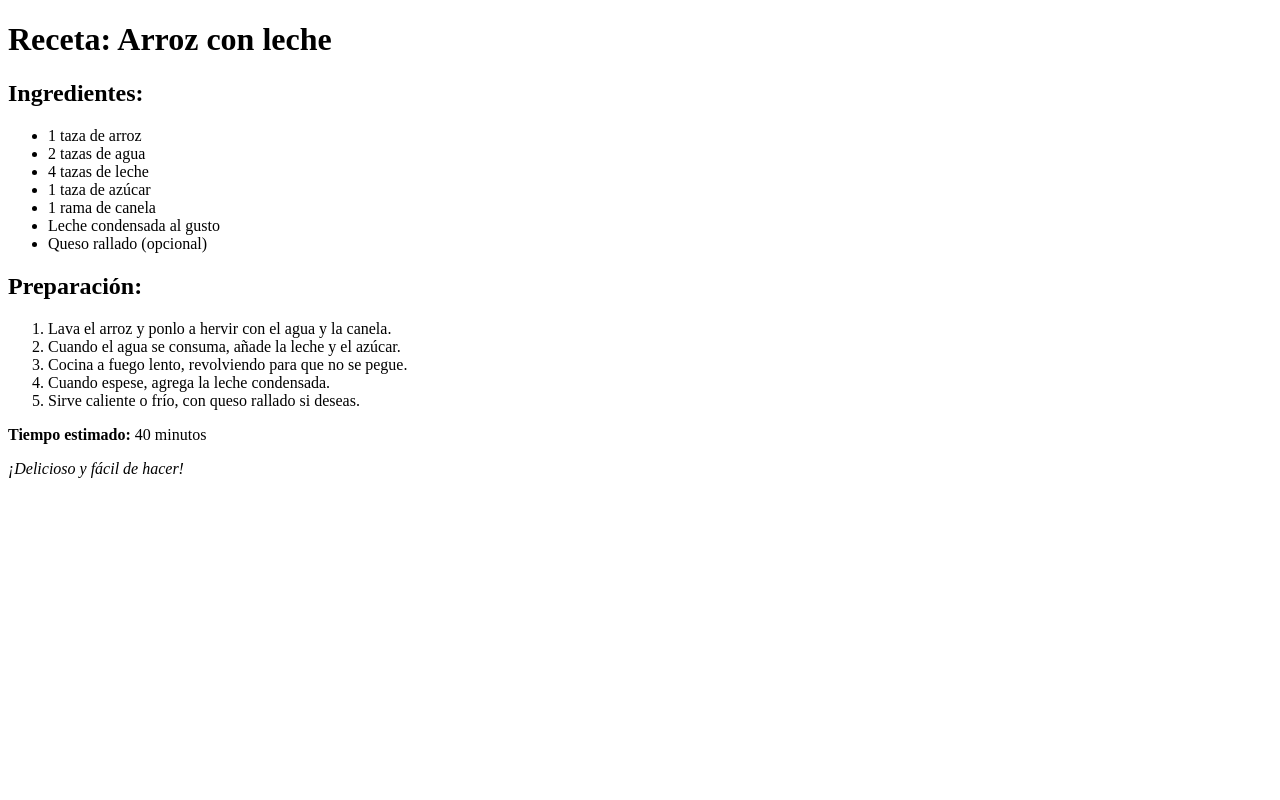
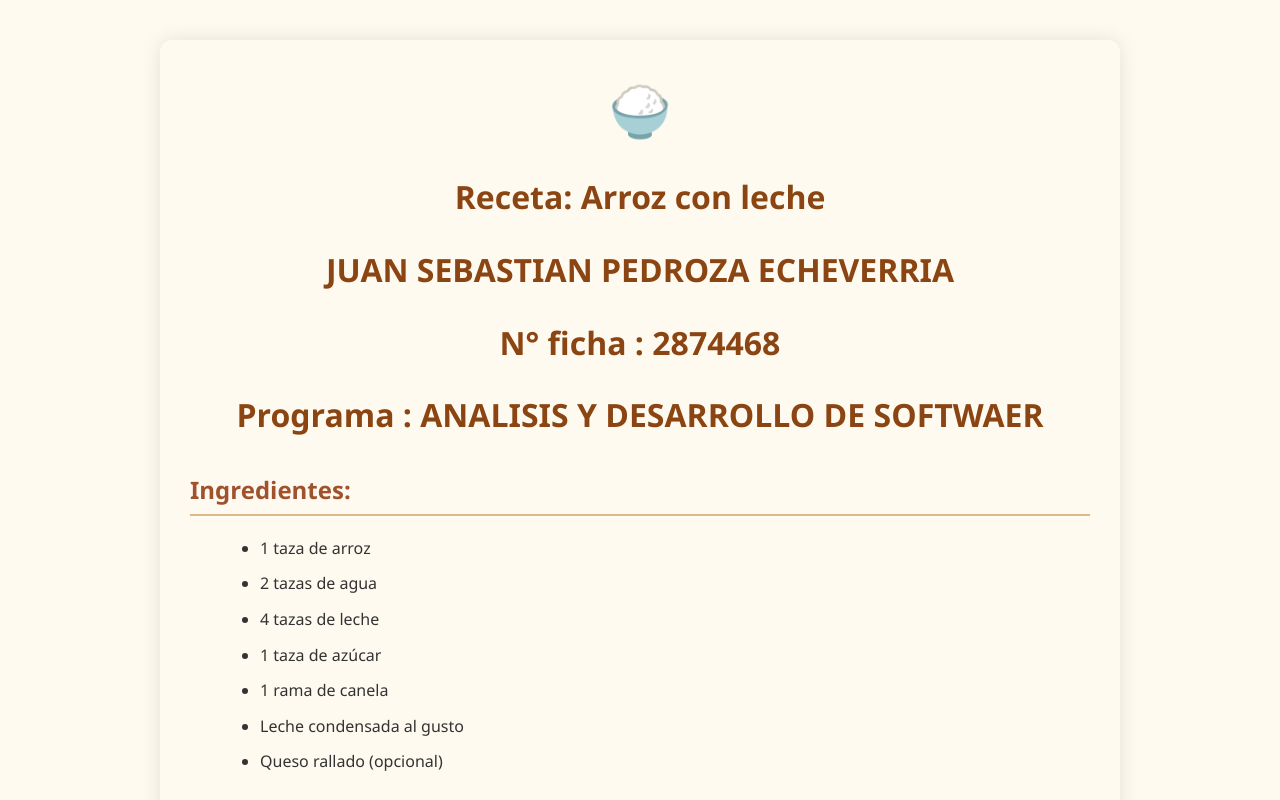
Before and after one commit to sebastianPHP/EJERCICIO-GITHUB, a plain HTML site: page src/templates/index.html in a window 1280 px wide. Shown: the top 800 px of the page. Drawn offline with Linux system fonts and the light colour scheme.

Commit message:
Estructura actualizada: src, static, templates, css y otros cambios

```diff
--- /dev/null
+++ b/src/static/index.css
@@ -0,0 +1,77 @@
+/* index.css */
+
+body {
+font-family: "Segoe UI", Tahoma, Geneva, Verdana, sans-serif;
+background: #fffaf0;
+color: #333;
+max-width: 900px;
+margin: 40px auto;
+padding: 30px;
+box-shadow: 0 0 20px rgba(0, 0, 0, 0.1);
+border-radius: 12px;
+line-height: 1.6;
+}
+
+h1 {
+color: #8b4513;
+text-align: center;
+margin-bottom: 10px;
+}
+
+h2 {
+color: #a0522d;
+margin-top: 30px;
+border-bottom: 2px solid #deb887;
+padding-bottom: 5px;
+}
+
+ul,
+ol {
+margin-left: 30px;
+}
+
+li {
+margin-bottom: 10px;
+}
+
+strong {
+color: #a0522d;
+}
+
+em {
+color: #b22222;
+font-style: italic;
+}
+
+p {
+font-size: 1.1em;
+margin-top: 20px;
+}
+
+body::before {
+content: "🍚";
+font-size: 50px;
+display: block;
+text-align: center;
+margin-bottom: 20px;
+}
+
+/* Responsive Design */
+@media (max-width: 600px) {
+body {
+    margin: 20px;
+    padding: 20px;
+}
+
+h1 {
+    font-size: 1.4em;
+}
+
+h2 {
+    font-size: 1.2em;
+}
+
+p {
+    font-size: 1em;
+}
+}
--- a/EJERCICIO GITHUB/index.html
+++ b/src/templates/index.html
@@ -2,10 +2,14 @@
 <html lang="es">
 <head>
   <meta charset="UTF-8">
-  <title>Receta: Arroz con leche</title>
+  <link rel="stylesheet" href="../static/index.css">
+  <title>Receta: Arroz con leche- JUAN SEBASTIAN PEDROZA ECHEVERRIA</title>
 </head>
 <body>
   <h1>Receta: Arroz con leche</h1>
+  <h1>JUAN SEBASTIAN PEDROZA ECHEVERRIA</h1>
+  <H1>N° ficha : 2874468</H1>
+  <h1>Programa : ANALISIS Y DESARROLLO DE SOFTWAER</h1>
 
   <h2>Ingredientes:</h2>
   <ul>
```
